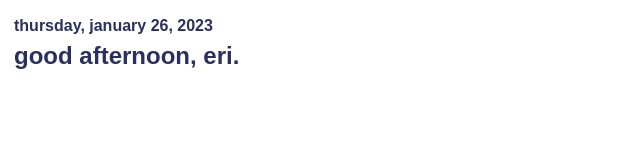
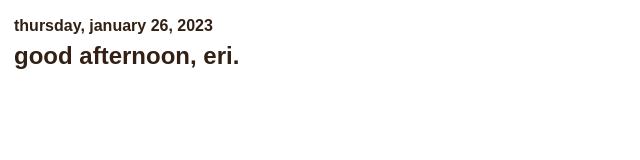
Before and after one commit to nineuddles/notion, a plain HTML site: page index.html in a window 1280 px wide. Shown: the whole page, without its empty margins (0-640 px from the left). Drawn offline with Linux system fonts and the light colour scheme.

Commit message:
Update index.html

```diff
--- a/index.html
+++ b/index.html
@@ -6,7 +6,7 @@
         display: flex;
         font-family: sans-serif;
         font-size: 18pt;
-        color: #2A2F60;
+        color: #322014;
         padding: 5px;
         border: 1px solid #ffffff;
         justify-content: left;
```
